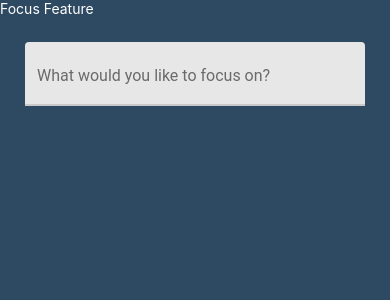
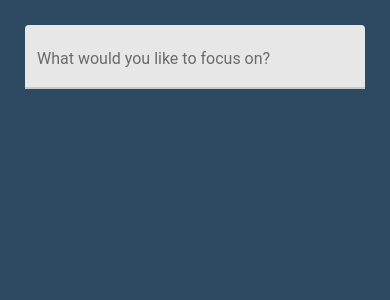
Before and after one commit to thor-r/focus-app, a React Native app: screen / in a window 390 px wide. Shown: the top 300 px of the page. Built offline with nearby package versions, Linux system fonts and the light colour scheme.

Commit message:
expo fixed

```diff
--- a/src/features/Focus.js
+++ b/src/features/Focus.js
@@ -1,13 +1,12 @@
 import React from 'react'
 import { View, Text, StyleSheet } from 'react-native'
+import { TextInput } from 'react-native-paper'
 import { colors } from '../utils/colors'
-import { TextInput } from 'react-native-paper'
-
 
 
 export const Focus = () => (
   <View style={styles.container}>
-    <Text style={styles.text}>Focus Feature</Text>
+
     <View style={styles.inputContainer}>
       <TextInput label="What would you like to focus on?" />
     </View>
```
Also changed, not shown: 2 other files (tests, documents, lock files or other folders).
